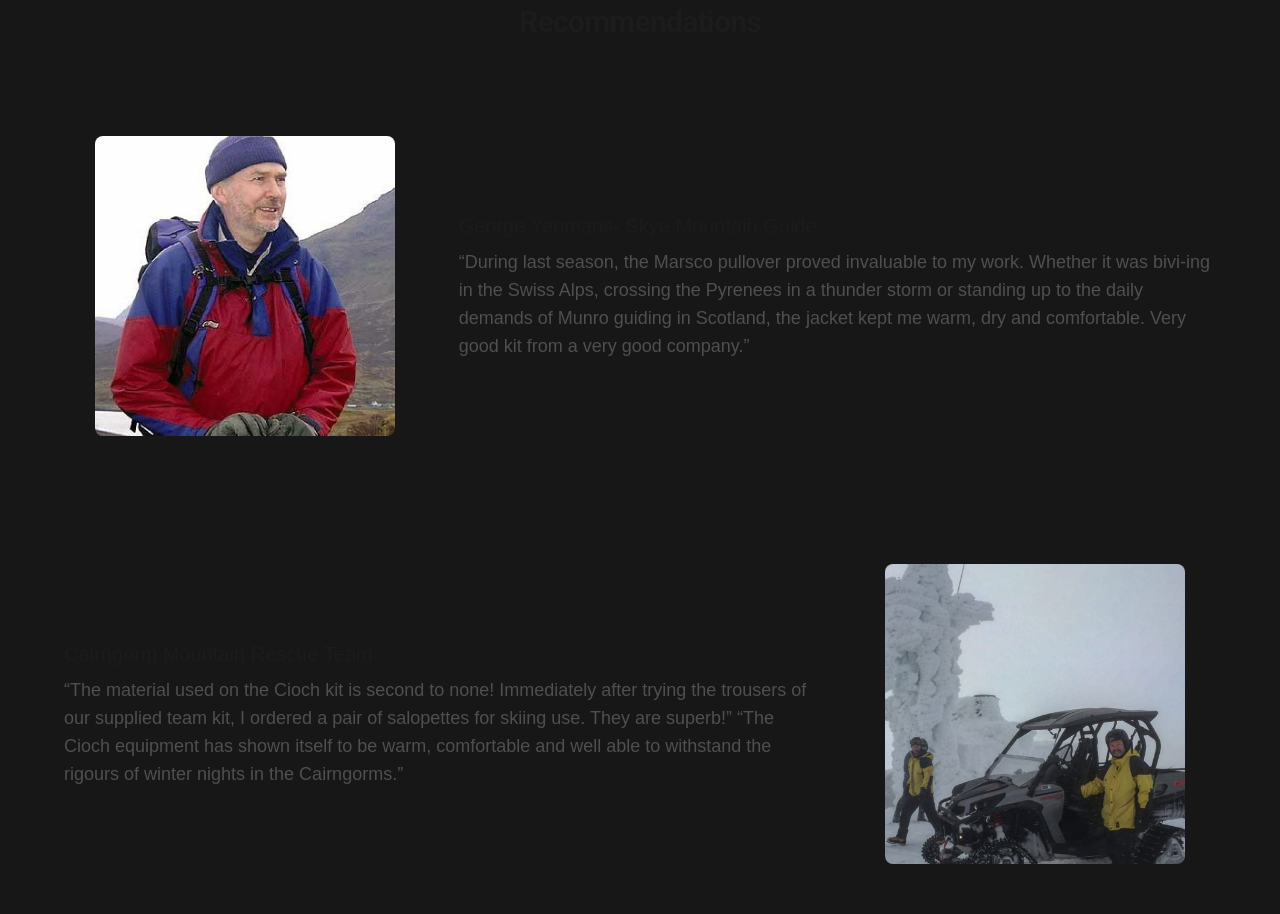
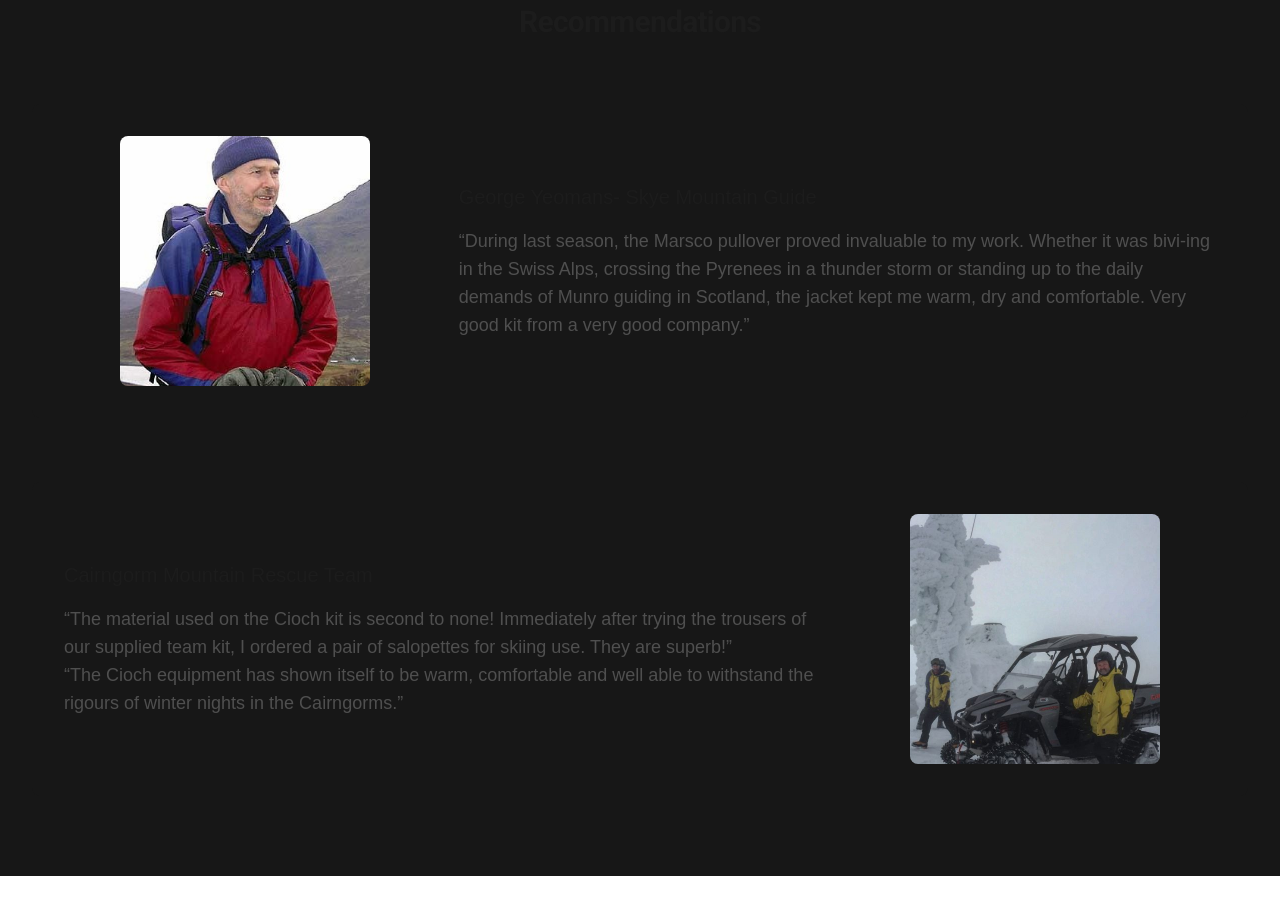
Before and after one commit to lpscrim/cioch, a Next.js app: page / in a window 1280 px wide. Shown: the part 2900-3814 px from the top of the page. After the commit the page ends 3776 px from the top, so only its background shows below. Built offline with nearby package versions, Linux system fonts and the light colour scheme; a web font is replaced by a local one.

Commit message:
Enhance content presentation in PerfectFit and Recommendations components

```diff
--- a/components/PerfectFit.tsx
+++ b/components/PerfectFit.tsx
@@ -19,6 +19,7 @@ export default function perfectFit() {
             <h2 className="text-3xl font-bold text-(--color-primary) sm:text-4xl text-center">
               Perfect Fit™
             </h2>
+
             <p className="text-lg text-(--color-text) sm:text-xl mb-10 text-justify pt-15">
               We have realised that many people cannot buy properly fitting
               outdoor gear in the high-street, and in our view, they are wasting
--- a/components/Recommendations.tsx
+++ b/components/Recommendations.tsx
@@ -12,7 +12,7 @@ const features = [
   {
     name: "Cairngorm Mountain Rescue Team",
     description:
-      '“The material used on the Cioch kit is second to none! Immediately after trying the trousers of our supplied team kit, I ordered a pair of salopettes for skiing use. They are superb!”  “The Cioch equipment has shown itself to be warm, comfortable and well able to withstand the rigours of winter nights in the Cairngorms.”',
+      '“The material used on the Cioch kit is second to none! Immediately after trying the trousers of our supplied team kit, I ordered a pair of salopettes for skiing use. They are superb!” \n “The Cioch equipment has shown itself to be warm, comfortable and well able to withstand the rigours of winter nights in the Cairngorms.”',
     imageSrc: "/cmt.jpeg",
     imageAlt:
       "Cairngorms mountain rescure team, wearing Cioch jackets, in the mountains.",
@@ -51,7 +51,7 @@ export default function Recommendations() {
                 <Image
                   alt={feature.imageAlt}
                   src={feature.imageSrc}
-                  className="aspect-1/1 w-full h-full max-w-[300px] rounded-lg object-cover mx-auto"
+                  className="aspect-1/1 w-full h-full max-w-[250px] rounded-lg object-cover mx-auto"
                   width={500}
                   height={500}
                 />
@@ -64,10 +64,10 @@ export default function Recommendations() {
                   "flex-auto lg:col-span-7 lg:row-start-1 xl:col-span-8"
                 )}
               >
-                <h3 className="text-xl font-medium text-(--color-secondary)">
+                <h3 className="text-xl font-medium text-(--color-secondary) pb-2">
                   {feature.name}
                 </h3>
-                <p className="mt-2 text-lg text-(--color-text-secondary)">
+                <p className="mt-2 text-lg text-(--color-text-secondary) whitespace-pre-line">
                   {feature.description}
                 </p>
               </div>
```
